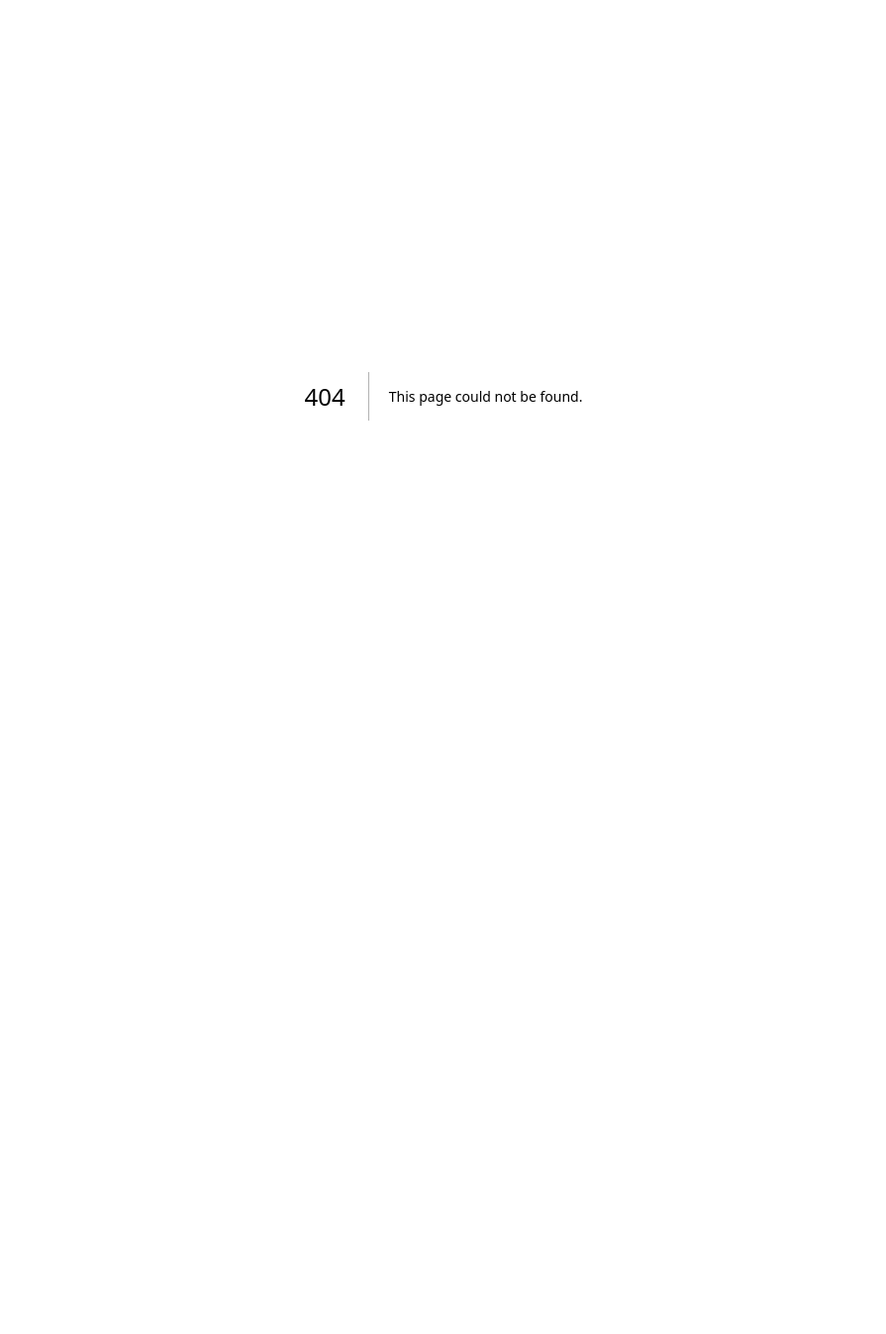
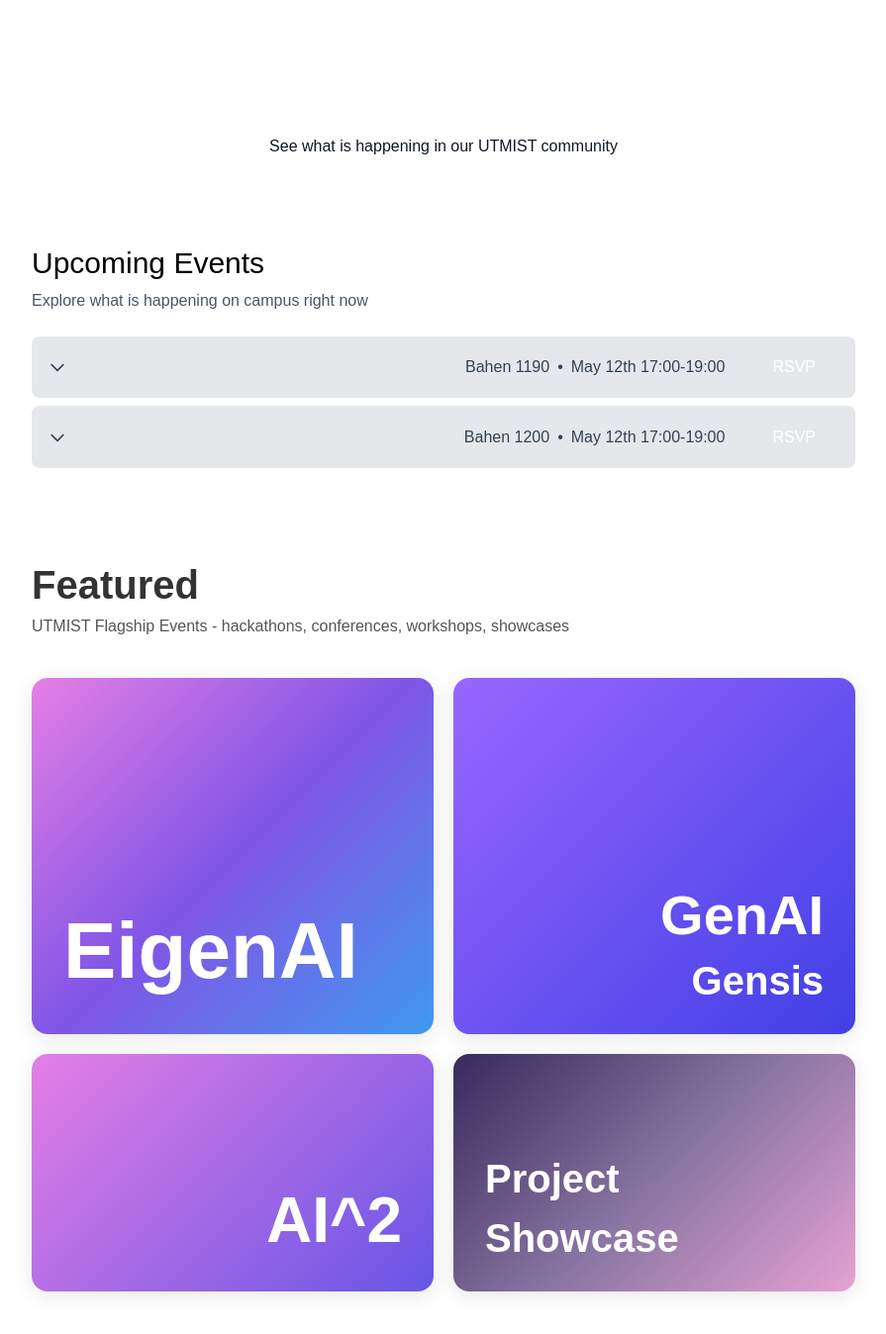
Before and after one commit to UTMIST/UTMIST, a Next.js app in the folder client/: page /events in a window 1280 px wide. Before the commit this address had no page. Shown: the whole page at 99% size, without its empty margins (192-1087 px from the left). Before the commit the page ends 800 px from the top, so only its background shows below. Built offline with nearby package versions, Linux system fonts and the light colour scheme.

Commit message:
Events Page Layout + Styling (Missing Docs)

```diff
--- /dev/null
+++ b/client/src/app/events/page.tsx
@@ -0,0 +1,101 @@
+import "@/styles/events.css"
+
+export default function EventsPage() {
+    const events = [
+        {
+          id: 1,
+          title: "SciML Workshop",
+          location: "Bahen 1190",
+          time: "May 12th 17:00-19:00"
+        },
+        {
+          id: 2,
+          title: "Paper Reading Workshop",
+          location: "Bahen 1200",
+          time: "May 12th 17:00-19:00"
+        }
+      ];
+    return <main>
+              <div className="hero-section">
+          <h2 className="hero-title">Events</h2>
+          <p className="hero-subtitle">
+            See what is happening in our UTMIST community
+          </p>
+         </div>
+    <div className="p-6 rounded-lg px-56">
+      <h2 className="text-3xl mb-2 text-black tracking-[-3%]">Upcoming Events</h2>
+      <p className="text-gray-600 mb-6">Explore what is happening on campus right now</p>
+
+      <div className="space-y-2">
+        {events.map(event => (
+          <div key={event.id} className="bg-gray-200 rounded-lg p-4 flex items-center justify-between">
+            <div className="flex items-center space-x-3">
+              <svg
+                className="w-5 h-5 text-gray-700"
+                fill="none"
+                stroke="currentColor"
+                viewBox="0 0 24 24"
+                xmlns="http://www.w3.org/2000/svg"
+              >
+                <path
+                  strokeLinecap="round"
+                  strokeLinejoin="round"
+                  strokeWidth="2"
+                  d="M19 9l-7 7-7-7"
+                />
+              </svg>
+              <span className="event-title">{event.title}</span>
+            </div>
+
+            <div className="flex items-center">
+              <span className="text-gray-700">{event.location}</span>
+              <span className="mx-2 text-gray-700">•</span>
+              <span className="text-gray-700">{event.time}</span>
+              <button className="rsvp-button ml-4">
+                RSVP
+              </button>
+            </div>
+          </div>
+        ))}
+      </div>
+    </div>
+
+    <section className="featured-section">
+      <div className="featured-container">
+        <h2 className="featured-title tracking-[-3%]">Featured</h2>
+        <p className="featured-description">
+        UTMIST Flagship Events - hackathons, conferences, workshops, showcases
+        </p>
+
+        <div className="featured-grid">
+          <div className="featured-card featured-card-large" style={{
+            background: 'linear-gradient(135deg, #e57fe5 0%, #8055e6 50%, #4099ee 100%)'
+          }}>
+            <h3 className="featured-card-title eigenai">EigenAI</h3>
+          </div>
+
+          <div className="featured-card" style={{
+            background: 'linear-gradient(135deg, #9966ff 0%, #4040e5 100%)'
+          }}>
+            <div className="featured-card-content">
+              <h3 className="featured-card-title genai">GenAI</h3>
+              <h3 className="featured-card-title">Gensis</h3>
+            </div>
+          </div>
+
+          <div className="featured-card featured-card-large" style={{
+            background: 'linear-gradient(135deg, #e57fe5 0%, #6655e6 100%)'
+          }}>
+            <h3 className="featured-card-title featured-card-title-right aisqr">AI^2</h3>
+          </div>
+
+          <div className="featured-card" style={{
+            background: 'linear-gradient(135deg, #372a5b 0%, #8673a1 50%, #e5a2d3 100%)'
+          }}>
+              <h3 className="featured-card-title">Project Showcase</h3>
+              </div>
+        </div>
+      </div>
+    </section>
+    </main>
+  }
--- /dev/null
+++ b/client/src/styles/events.css
@@ -0,0 +1,226 @@
+.hero-section {
+    display: flex;
+    flex-direction: column;
+    justify-content: center;
+    align-items: center;
+    padding: 4rem 2rem;
+    max-width: 1000px;
+    margin: 0rem auto;
+    text-align: center;
+}
+
+
+.hero-title{
+    font-size: 3rem;
+    font-weight: 700;
+    background: var(--gradient-bl1);
+    background-clip: text;
+    -webkit-text-fill-color: transparent;
+    font-family: var(--system-font);
+}
+
+.hero-subtitle{
+    font-size: 1rem;
+    font-weight: 200;
+    color: #111827;
+    font-family: var(--system-font);
+    padding: 0 15rem;
+}
+
+/* events.css */
+
+.upcoming-events-container {
+    max-width: 1200px;
+    margin: 0 auto;
+    padding: 1rem;
+  }
+
+  .upcoming-events-title {
+    font-size: 2rem;
+    font-weight: bold;
+    margin-bottom: 0.5rem;
+  }
+
+  .upcoming-events-description {
+    color: #555;
+    margin-bottom: 1.5rem;
+  }
+
+  .upcoming-events-card {
+    background-color: #f0f0f0;
+    border-radius: 8px;
+    padding: 1rem;
+    margin-bottom: 1rem;
+    display: flex;
+    justify-content: space-between;
+    align-items: center;
+  }
+
+  .event-left-section {
+    display: flex;
+    align-items: center;
+    gap: 0.75rem;
+  }
+
+  .chevron-icon {
+    width: 20px;
+    height: 20px;
+    display: flex;
+    align-items: center;
+  }
+
+  .event-title {
+    font-weight: 200;
+    font-size: 1.1rem;
+    background: var(--gradient-bl1);
+    background-clip: text;
+    -webkit-text-fill-color: transparent;
+  }
+
+  .event-info {
+    margin-left: auto;
+    display: flex;
+    align-items: center;
+    color: #555;
+  }
+
+  .location {
+    margin-right: 0.5rem;
+  }
+
+  .dot {
+    margin: 0 0.5rem;
+  }
+
+  .time {
+    margin-left: 0.5rem;
+  }
+
+  .rsvp-button {
+    background: var(--gradient-b2);
+    color: white;
+    border: none;
+    border-radius: 50px;
+    padding: 0.2rem 1.5rem;
+    font-weight: 200;
+    margin-left: 1.5rem;
+    cursor: pointer;
+  }
+
+/* FeaturedSection.css */
+
+.featured-section {
+    padding: 4rem 14rem;
+  }
+
+  .featured-container {
+    max-width: 1200px;
+    margin: 0 auto;
+  }
+
+  .featured-title {
+    font-size: 2.5rem;
+    font-weight: 700;
+    color: #333;
+  }
+
+  .featured-description {
+    font-size: 1rem;
+    color: #555;
+    margin-bottom: 2.5rem;
+    max-width: 600px;
+  }
+
+  .featured-grid {
+    display: grid;
+    /* Adjust the grid template to give different heights to rows */
+    grid-template-columns: repeat(2, 1fr);
+    grid-template-rows: 60% 40%;  /* First row is taller than second row */
+    gap: 1.25rem;
+    height: 600px;  /* Increased overall height */
+  }
+
+  .featured-card {
+    border-radius: 1rem;
+    overflow: hidden;
+    position: relative;
+    display: flex;
+    color: white;
+    padding: 1.5rem 2rem;  /* Increased padding for better spacing */
+    transition: transform 0.3s ease;
+    box-shadow: 0 4px 20px rgba(0, 0, 0, 0.1);
+  }
+
+  .featured-card:hover {
+    transform: translateY(-5px);
+  }
+
+  .featured-card-large {
+    grid-row: span 1;
+    grid-column: span 1;
+    /* Each card in the left column takes exactly one row */
+  }
+
+  .featured-card-title {
+    font-size: 2.5rem;
+    font-weight: 700;
+    margin: 0;
+    align-self: flex-end;
+    font-family: var(--system-font);
+  }
+
+  .featured-card-title-right {
+    margin-left: auto;
+  }
+
+  .featured-card-content {
+    display: flex;
+    flex-direction: column;
+    justify-content: flex-end;
+    align-items: flex-start;  /* This ensures left alignment */
+    height: 100%;
+    width: 100%;  /* Take full width to allow proper alignment */
+  }
+
+  /* Make sure the grid is responsive */
+  @media (max-width: 768px) {
+    .featured-section {
+      padding: 4rem 2rem;  /* Reduce padding on mobile */
+    }
+
+    .featured-grid {
+      grid-template-columns: 1fr;
+      grid-template-rows: repeat(4, 200px);
+      height: auto;
+    }
+
+    .featured-card-large {
+      grid-column: span 1;
+    }
+
+    .featured-card-title {
+      font-size: 2rem;
+    }
+
+    .featured-title {
+      font-size: 2rem;
+    }
+  }
+
+  .eigenai {
+    font-size: 5rem;
+    font-weight: 700;
+  }
+
+  .aisqr {
+    font-size: 4rem;
+    font-weight: 700;
+  }
+
+  .genai {
+    text-align: left;
+    font-size: 3.5rem;
+    font-weight: 700;
+    line-height: 1;  /* Changed from 1.2rem to just 1 for better spacing */
+    margin-bottom: 0.5rem;  /* Add some spacing between GenAI and Genesis */
+  }
```
